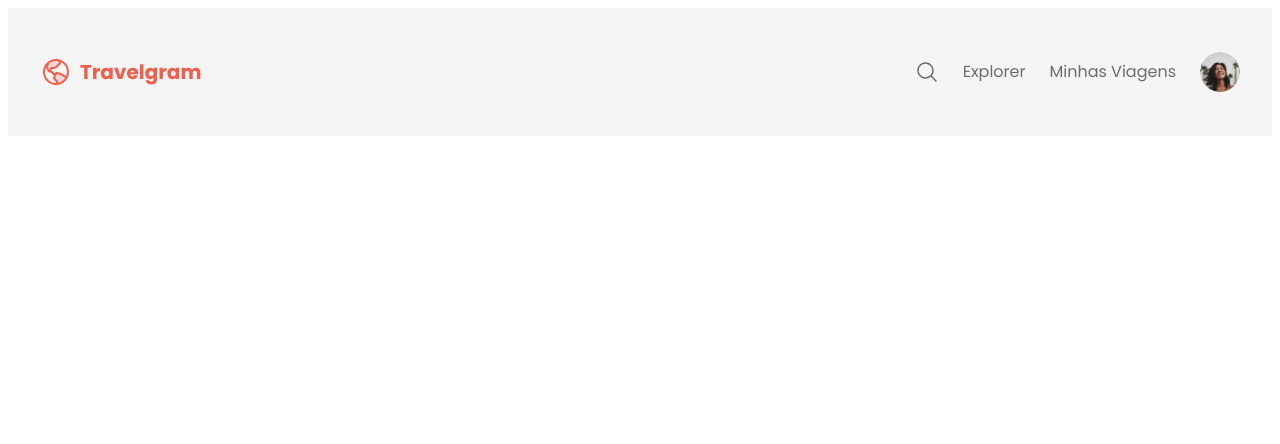
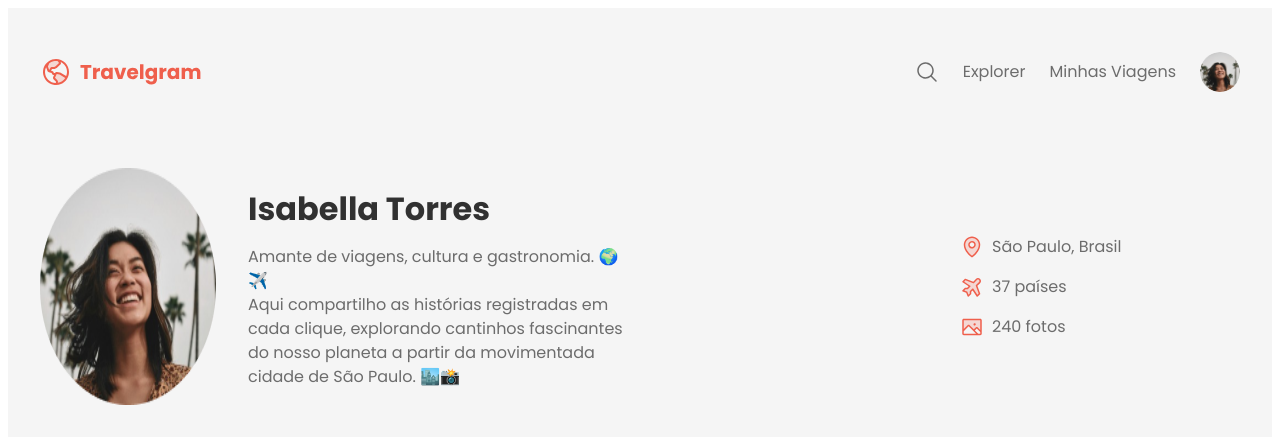
Before and after one commit to kelvingomes13/PROJETO-TRAVELGRAM, a plain HTML site: page index.html in a window 1280 px wide. Drawn offline with Linux system fonts and the light colour scheme.

Commit message:
change herader fonts

```diff
--- a/index.html
+++ b/index.html
@@ -23,11 +23,27 @@
       <li><a href="#">Minhas Viagens</a></li>
       <li><a href="#"><img src="assets/Profile pic.png" alt="Imagens de Isabela Torres"></a></li>
     </ul>
+      </nav>
 
+  <header >
+    <div class="container">
+      <div id="profile"><img src="assets/Profile pic.png" alt="Imagem de Isabela Torres">
+        <div>
+          <h1>Isabella Torres</h1>
+          <p>Amante de viagens, cultura e gastronomia. 🌍✈️ <br>
+            Aqui compartilho as histórias registradas em cada clique, explorando cantinhos fascinantes do nosso planeta a partir da movimentada cidade  de São Paulo. 🏙️📸
+          </p>
+        </div>
+      </div>
+      <ul id="info">
+        <li><img src="assets/icons/MapPin.svg" alt=" icone de mapa "><span>São Paulo, Brasil</span></li>
+         <li><img src="assets/icons/AirplaneTilt.svg" alt="icone de avião "><span>37 países</span></li>
+          <li><img src="assets/icons/Image.svg" alt="icone de imagem "><span>240 fotos</span></li>
+      </ul>
+    </div>
 
+  </header>
   </div>
-  </nav>
-  <header></header>
   <footer></footer>
 
 </body>
--- a/styles/global.css
+++ b/styles/global.css
@@ -16,8 +16,8 @@
   --font-family: "Poppins", sans-serif;
   --text-lg: bold 32px/125% var(--font-family);
   --text: 16px/150% var(--font-family);
-  --text-md:regular 14px/175% var(--font-family);
-  --text-sm:regular 12px/175% var(--font-family);
+  --text-md:regular 14px/170% var(--font-family);
+  --text-sm:regular 12px/170% var(--font-family);
 
 
 }
--- /dev/null
+++ b/styles/header.css
@@ -0,0 +1,41 @@
+header {
+  padding-block: 32px;
+  font: var(--text-md);
+}
+header .container{
+  display: flex;
+  justify-content: space-between;
+  align-items: center;
+
+}
+#profile {
+  display: flex;
+  gap: 32px;
+
+}
+#profile > div {
+  max-width: 384px;
+}
+#profile h1 {
+  font: var(--text-lg);
+  color: var(--text-color-primary);
+  margin-bottom: 8px;
+}
+#profile p {
+
+}
+
+#info {
+  width: 280px;
+  list-style: none;
+  display: flex;
+  flex-direction: column;
+  gap: 16px;
+
+
+}
+#info li {
+  display: flex;
+  align-items: center;
+  gap: 8px;
+}
--- a/styles/index.css
+++ b/styles/index.css
@@ -1,2 +1,3 @@
 @import url(global.css);
 @import url(nav.css);
+@import url(header.css);
```
